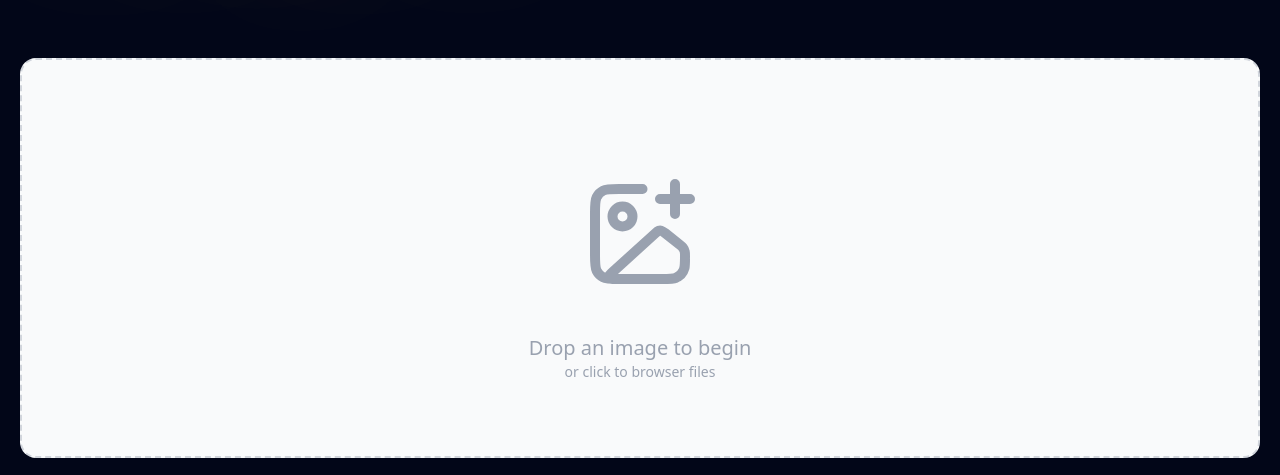
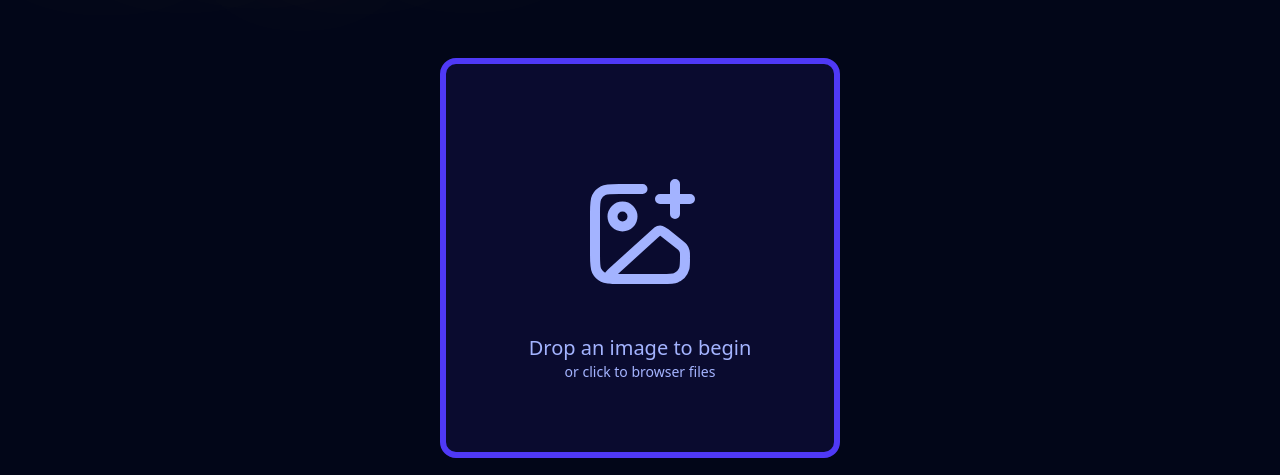
Before and after one commit to LBercovitch/ColourConjurer, a React (Vite) app in the folder colour-conjurer/: page / in a window 1280 px wide. Shown: the part 442-917 px from the top of the page. Built offline with nearby package versions, Linux system fonts and the light colour scheme; a web font is replaced by a local one.

Commit message:
adjusting css classes for image dropzone

```diff
--- a/colour-conjurer/src/components/ImageDropzone.tsx
+++ b/colour-conjurer/src/components/ImageDropzone.tsx
@@ -23,7 +23,11 @@ function ImageDropzone() {
     fileRejections,
   } = useDropzone({
     accept: {
-      "image/*": [".png", ".jpg", ".jpeg", ".gif", ".webp"],
+      "image/bmp": [".bmp"],
+      "image/gif": [".gif"],
+      "image/jpeg": [".jpeg", ".jpg"],
+      "image/png": [".png"],
+      "image/webp": [".webp"]
     },
     onDrop: (acceptedFiles) => {
       setFiles(
@@ -59,12 +63,11 @@ function ImageDropzone() {
         {...getRootProps()}
         className={`
           ${files.length == 0 ? "flex" : "hidden"}
-          flex-col items-center justify-center p-5 border-2 border-dashed
-          rounded-2xl bg-gray-50 text-gray-400 transition-colors duration-200
-          text-center m-5 w-full min-h-100
-          ${isFocused ? "border-blue-500" : "border-gray-300"}
-          ${isDragAccept ? "border-green-400" : ""}
-          ${isDragReject ? "border-red-500 bg-red-500/10" : ""}
+          flex-col items-center justify-center p-5 m-5 w-100 h-100
+          border-6 rounded-2xl text-center
+          ${isDragAccept ? "text-teal-100 border-teal-500 bg-teal-100/10" :
+            "text-indigo-300 border-indigo-600 bg-indigo-600/10" }
+          ${isDragReject ? "text-red-400 border-red-500 bg-red-500/10" : ""}
         `}
       >
         {/* The dropzone input */}
@@ -73,7 +76,8 @@ function ImageDropzone() {
         {/* Error message for rejected files */}
         {(fileRejections.length > 0 || isDragReject) && (
           <em className="text-xl font-semibold">
-            Only *.png, *.jpg, *.jpeg, *.gif, and *.webp files are accepted.
+            Only the following image formats are accepted:
+            *.bmp, *.gif, *.jpeg, *.jpg, *.png, *.webp
           </em>
         )}
 
```
Also changed, not shown: colour-conjurer/src/components/InteractiveCanvas.tsx (+11 -1 lines).
